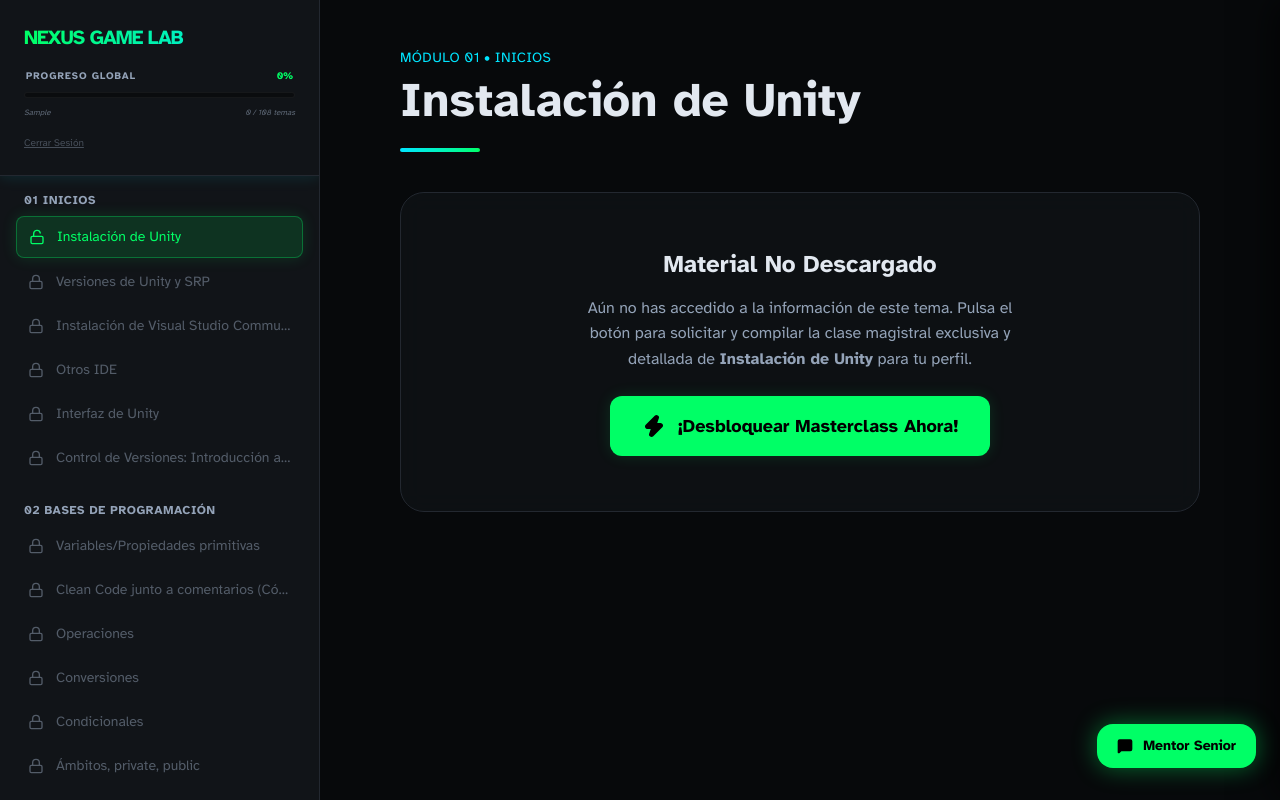
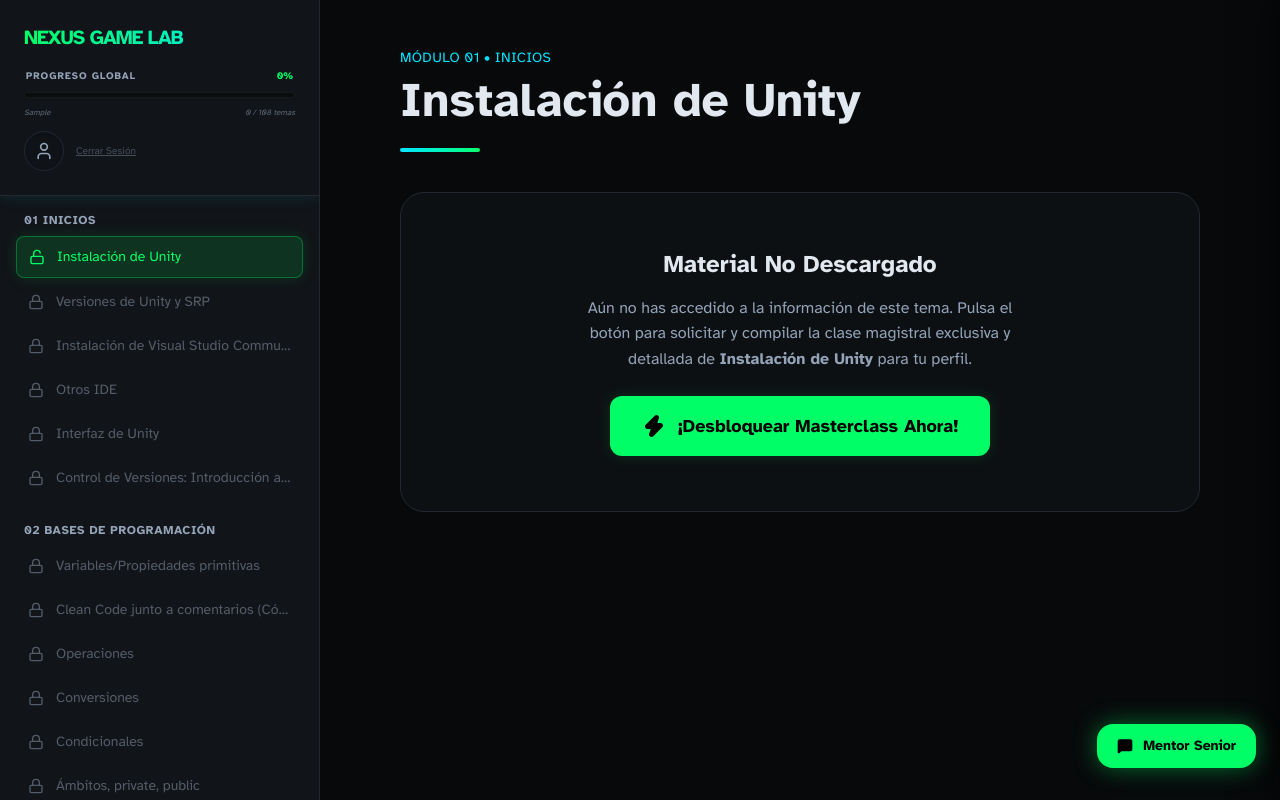
Before and after one commit to Quine6/Unity, a Next.js app: page / in a window 1280 px wide. Both pictures are taken after typing "Sample", "5" into the empty fields and a click on the button "Comenzar Aventura". Built offline with nearby package versions, Linux system fonts and the light colour scheme; no server answers.

Commit message:
añadir fotos al perfil

```diff
--- a/src/app/page.tsx
+++ b/src/app/page.tsx
@@ -22,6 +22,7 @@
     loginWithSecretCode,
     switchProfile,
     deleteProfile,
+    updateAvatar,
     cacheLesson,
     courseData
   } = useProgress();
@@ -68,6 +69,7 @@
           }
         }}
         onLogout={() => switchProfile(null)}
+        onUpdateAvatar={updateAvatar}
       />
       <MainContent
         currentModuleId={progress.currentModuleId}
--- a/src/components/OnboardingModal.tsx
+++ b/src/components/OnboardingModal.tsx
@@ -95,7 +95,11 @@
                     onClick={() => onSelectProfile(profile.id)}
                     className="w-24 h-24 rounded-2xl bg-[#0f1318] border border-[var(--color-border-dark)] group-hover:border-[var(--color-brand-blue)] group-hover:glow-blue flex items-center justify-center transition-all overflow-hidden relative shadow-lg"
                   >
-                    <User className="w-10 h-10 text-[var(--color-text-muted)] group-hover:text-[var(--color-brand-blue)] transition-colors" />
+                    {profile.avatar ? (
+                      <img src={profile.avatar} alt={profile.name} className="w-full h-full object-cover" />
+                    ) : (
+                      <User className="w-10 h-10 text-[var(--color-text-muted)] group-hover:text-[var(--color-brand-blue)] transition-colors" />
+                    )}
                   </button>
                   <div className="mt-3 font-bold text-white group-hover:text-[var(--color-brand-blue)] transition-colors">{profile.name}</div>
                   <div className="text-xs text-[var(--color-text-muted)] font-mono opacity-60">{profile.id}</div>
--- a/src/components/Sidebar.tsx
+++ b/src/components/Sidebar.tsx
@@ -2,19 +2,31 @@
 
 import { courseData } from "../data/courseContent";
 import { UserProgress } from "../hooks/useProgress";
-import { Lock, Unlock, CheckCircle } from "lucide-react";
+import { Lock, Unlock, CheckCircle, User, Camera } from "lucide-react";
 
 interface SidebarProps {
   progress: UserProgress;
   onSelectSubmodule: (modId: string, subId: string) => void;
   onLogout: () => void;
+  onUpdateAvatar: (dataUrl: string) => void;
 }
 
-export default function Sidebar({ progress, onSelectSubmodule, onLogout }: SidebarProps) {
+export default function Sidebar({ progress, onSelectSubmodule, onLogout, onUpdateAvatar }: SidebarProps) {
   // A helper function to determine if a submodule is completed, current, or locked.
   // Assuming linear progression, a submodule is unlocked if it's completed or is the current one.
   const isUnlocked = (subId: string) => {
     return progress.completedSubmodules.includes(subId) || progress.currentSubmoduleId === subId;
+  };
+
+  const handleImageChange = (e: React.ChangeEvent<HTMLInputElement>) => {
+    const file = e.target.files?.[0];
+    if (file) {
+      const reader = new FileReader();
+      reader.onloadend = () => {
+        onUpdateAvatar(reader.result as string);
+      };
+      reader.readAsDataURL(file);
+    }
   };
 
   const isCompleted = (subId: string) => progress.completedSubmodules.includes(subId);
@@ -39,14 +51,29 @@
                 style={{ width: `${completionPercentage}%` }}
               />
             </div>
-            <div className="flex justify-between text-[8px] opacity-60 italic">
+            <div className="flex justify-between text-[8px] opacity-60 italic mb-1">
               <span>{progress.name}</span>
               <span>{progress.completedSubmodules.length} / {totalTopics} temas</span>
             </div>
           </div>
-          <button onClick={onLogout} className="text-left w-max text-[var(--color-text-muted)] hover:text-white underline text-[10px] mt-2 transition-colors opacity-40 hover:opacity-100">
-            Cerrar Sesión
-          </button>
+          <div className="flex items-center gap-3">
+             <div className="relative group/avatar">
+                <div className="w-10 h-10 rounded-full bg-[#0f1318] border border-[var(--color-border-dark)] overflow-hidden flex items-center justify-center shrink-0 shadow-inner group-hover/avatar:border-[var(--color-brand-blue)] transition-colors">
+                   {progress.avatar ? (
+                     <img src={progress.avatar} alt={progress.name} className="w-full h-full object-cover" />
+                   ) : (
+                     <User className="w-5 h-5 text-[var(--color-text-muted)]" />
+                   )}
+                </div>
+                <label className="absolute inset-0 flex items-center justify-center bg-black/60 opacity-0 group-hover/avatar:opacity-100 cursor-pointer rounded-full transition-opacity">
+                  <Camera className="w-4 h-4 text-white" />
+                  <input type="file" accept="image/*" className="hidden" onChange={handleImageChange} />
+                </label>
+             </div>
+             <button onClick={onLogout} className="text-left w-max text-[var(--color-text-muted)] hover:text-white underline text-[10px] transition-colors opacity-40 hover:opacity-100">
+               Cerrar Sesión
+             </button>
+          </div>
         </div>
       </div>
 
--- a/src/hooks/useProgress.ts
+++ b/src/hooks/useProgress.ts
@@ -13,6 +13,7 @@
   currentSubmoduleId: string;
   completedSubmodules: string[];
   lessonsCache: Record<string, string>;
+  avatar?: string;
 }
 
 export interface AppState {
@@ -181,6 +182,14 @@
     });
   };
 
+  const updateAvatar = (avatarDataUrl: string) => {
+    if (!activeProfile) return;
+    saveProgress({
+      ...activeProfile,
+      avatar: avatarDataUrl
+    });
+  };
+
   const cacheLesson = (submoduleId: string, markdownContent: string) => {
     if (!activeProfile) return;
     let cacheUpdates = { ...activeProfile.lessonsCache };
@@ -237,6 +246,7 @@
     loginWithSecretCode,
     switchProfile,
     deleteProfile,
+    updateAvatar,
     cacheLesson,
     courseData
   };
```
